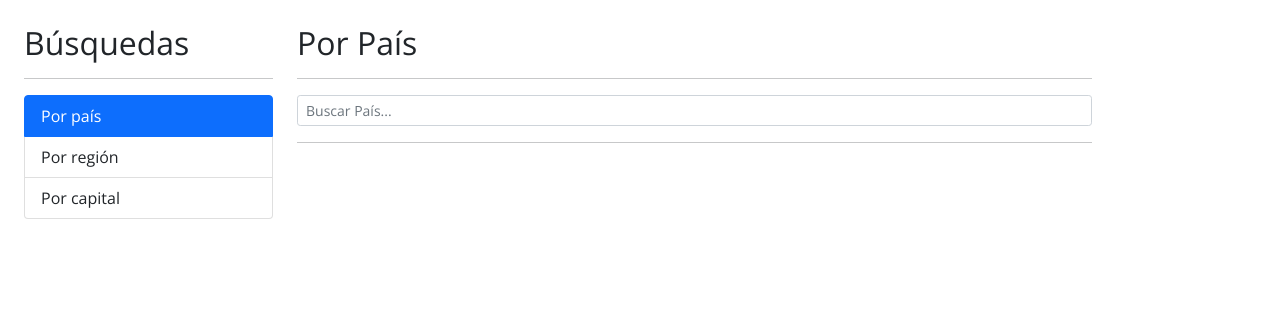
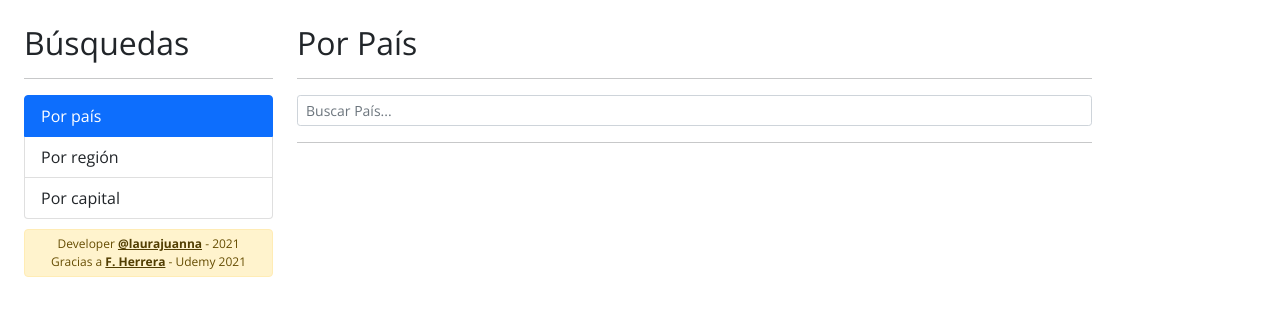
Before and after one commit to laurajuanna/angular-paises, an Angular app: page / in a window 1280 px wide. Shown: the top 316 px of the page. Built offline with nearby package versions, Linux system fonts and the light colour scheme.

Commit message:
creditos

```diff
--- a/src/app/app.component.html
+++ b/src/app/app.component.html
@@ -1,5 +1,5 @@
 <div class="row container mt-4">
-  <div class="col-3">
+  <div class="col-xs-12 col-sm-12 col-md-5 col-lg-4 col-xl-3">
     <app-sidebar></app-sidebar>
   </div>
   <div class="col">
--- a/src/app/shared/sidebar/sidebar.component.css
+++ b/src/app/shared/sidebar/sidebar.component.css
@@ -1,3 +1,12 @@
 li {
   cursor: pointer;
 }
+
+.text-copyright {
+  display: flex;
+  flex-direction: column;
+  align-items: center;
+  margin: 0.6rem 0;
+  padding: 0.3rem;
+  font-size: 12px;
+}
--- a/src/app/shared/sidebar/sidebar.component.html
+++ b/src/app/shared/sidebar/sidebar.component.html
@@ -6,3 +6,10 @@
   <li routerLink="region" routerLinkActive="active" class="list-group-item list-group-item-action">Por región</li>
   <li routerLink="capital" routerLinkActive="active" class="list-group-item list-group-item-action">Por capital</li>
 </ul>
+
+<div class="alert alert-warning text-copyright">
+  <span class="text-nowrap">Developer <a href="https://gitlab.com/laurajuanna" class="alert-link">@laurajuanna</a> -
+    2021</span>
+  <span class="text-nowrap">Gracias a <a href="https://fernando-herrera.com/#/" class="alert-link">F. Herrera</a> -
+    Udemy 2021</span>
+</div>
```
